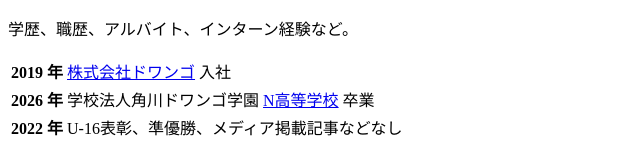
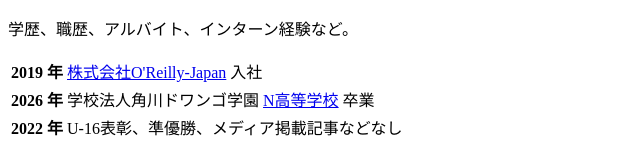
Before and after one commit to Yukkurisiteikitai/sairoin.github.io, a plain HTML site: page index.html in a window 1280 px wide. Shown: the part 908-1055 px from the top of the page, 0-640 px from the left. Drawn offline with Linux system fonts and the light colour scheme.

Commit message:
Update index.html

```diff
--- a/index.html
+++ b/index.html
@@ -68,7 +68,7 @@
     <table>
       <tr>
         <th>2019 年</th>
-        <td><a href="https://dwango.co.jp/">株式会社ドワンゴ</a> 入社</td>
+        <td><a href="https://dwango.co.jp/">株式会社O'Reilly-Japan</a> 入社</td>
       </tr>
       <tr>
         <th>2026 年</th>
```
